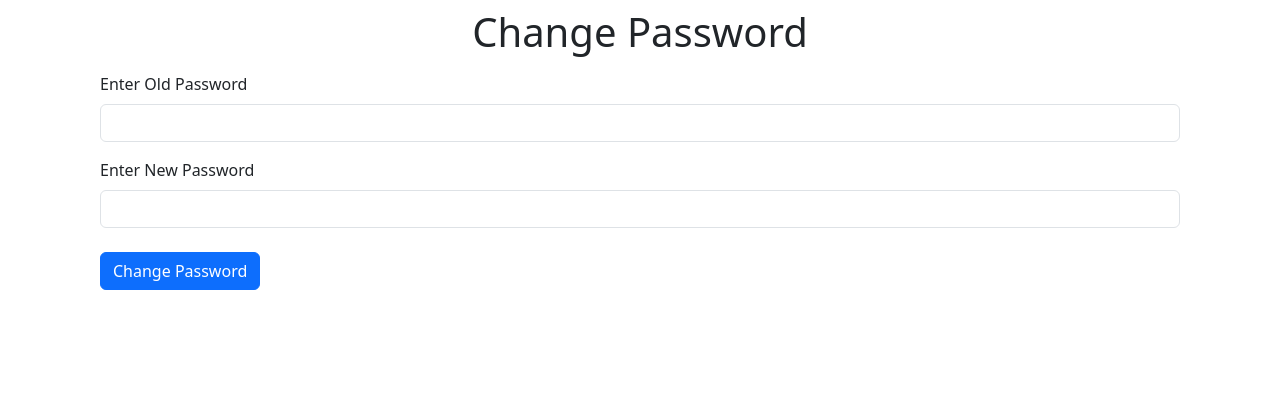
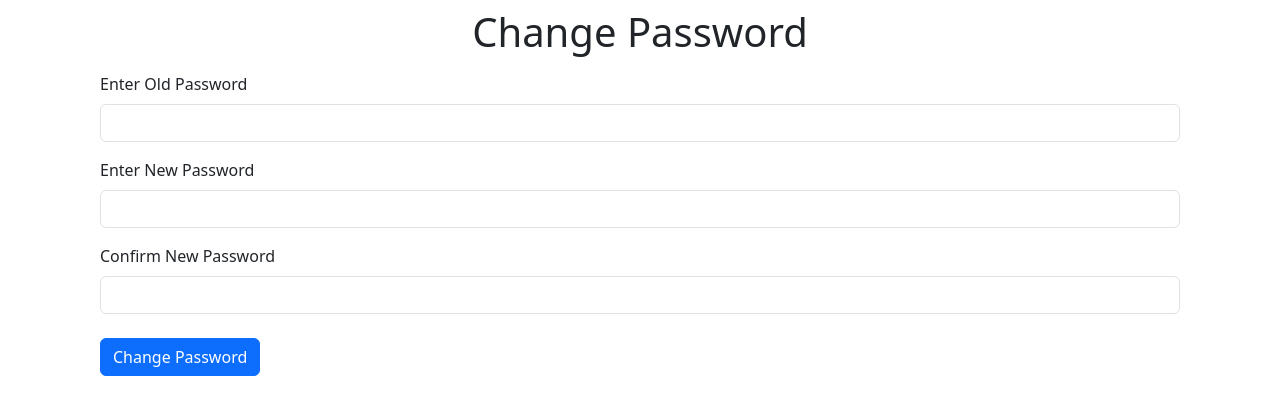
Before and after one commit to LCHIN7X/GitExercise-TT1L-01, a Flask app: page /auth/change_password in a window 1280 px wide. Shown: the part 76-491 px from the top of the page. Run offline with Flask 3, Linux system fonts and the light colour scheme; a user stored in the database is signed in.

Commit message:
Add confirm password field when changing password

```diff
--- a/auth/templates/change_password.html
+++ b/auth/templates/change_password.html
@@ -19,6 +19,10 @@ Change Password
             <label for="new_password" class="form-label">Enter New Password</label>
             <input type="password" name="new_password" id="new_password" class="form-control" required minlength="8">
         </div>
+        <div class="form-group mt-3">
+            <label for="confirm_new_password" class="form-label">Confirm New Password</label>
+            <input type="password" name="confirm_new_password" id="confirm_new_password" class="form-control" required minlength="8">
+        </div>
         <button class="btn btn-primary mt-4" type="submit">Change Password</button>
     </form>
 </div>
--- a/auth/views.py
+++ b/auth/views.py
@@ -128,9 +128,13 @@ def change_password():
     if request.method == "POST":
         old_password = request.form.get('old_password')
         new_password = request.form.get('new_password')
+        confirm_new_password = request.form.get('confirm_new_password')
 
         if old_password == new_password:
-            flash("Passwords are the same.", category='error')
+            flash("Old Password and New Password Are The Same.", category='error')
+
+        elif new_password != confirm_new_password:
+            flash("New Passwords Don't Match.",category="error")
 
         elif check_password_hash(current_user.password, old_password):
             current_user.password = generate_password_hash(new_password,method='scrypt')
```
